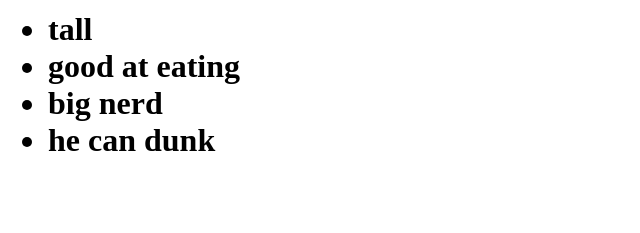
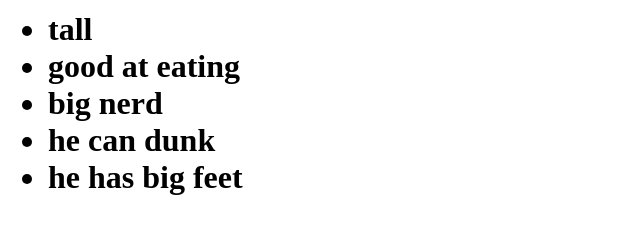
Before and after one commit to PracticecodeJPM/mike-young, a plain HTML site: page index.html in a window 1280 px wide. Shown: the part 135-368 px from the top of the page, without its empty margins (0-640 px from the left). Drawn offline with Linux system fonts and the light colour scheme.

Commit message:
here are the changes I have made

```diff
--- a/index.html
+++ b/index.html
@@ -10,6 +10,7 @@
         <li>good at eating</li>
         <li>big nerd</li>
         <li>he can dunk</li>
+        <li> he has big feet</li>
       </ul>
   </body>
 </html>
```
